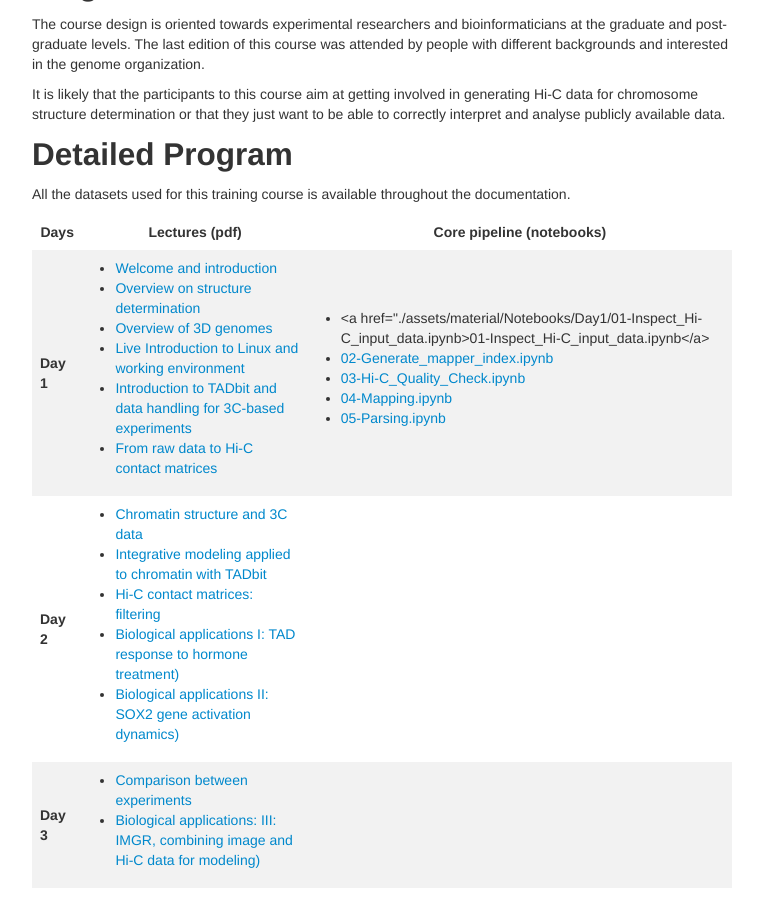
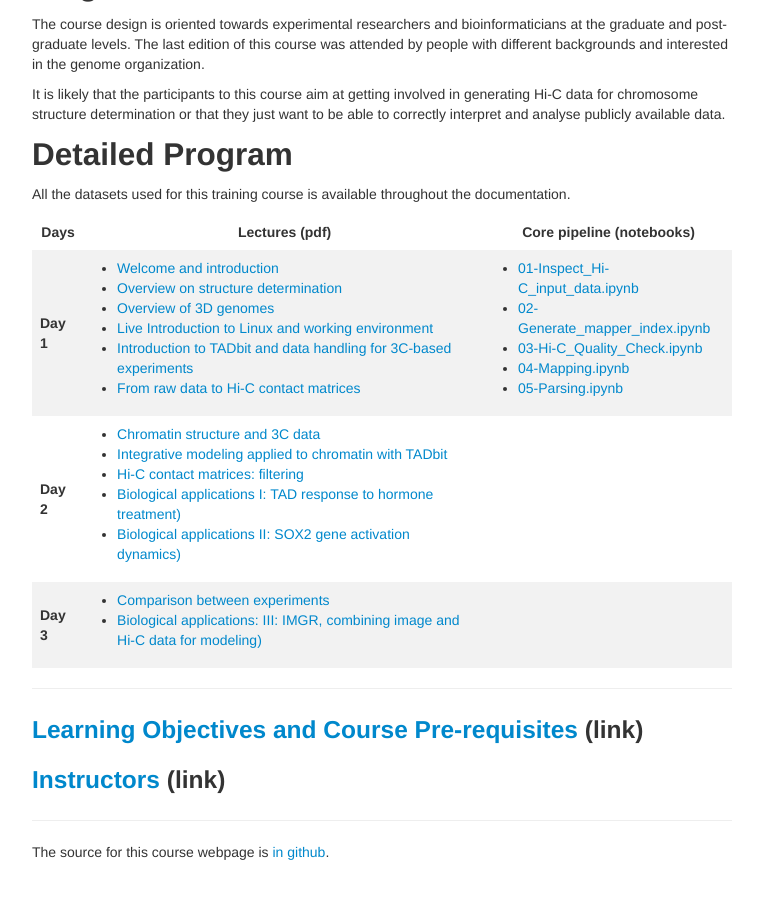
Before and after one commit to GTPB/3DAROC21, a Jekyll site: the page built from index.md, in a window 1280 px wide and 900 px high, scrolled down 1173 px. Shown: the whole window, without its empty margins (258-1021 px from the left). Built offline with Jekyll 4.4.1, drawn with Linux system fonts in a browser that asks for light colours; grey boxes are pictures that could not be loaded.

Commit message:
Fix missing quote

```diff
--- a/index.md
+++ b/index.md
@@ -88,7 +88,7 @@
      </td>
      <td>
 <ul>
-        <li> <a href="./assets/material/Notebooks/Day1/01-Inspect_Hi-C_input_data.ipynb>01-Inspect_Hi-C_input_data.ipynb</a></li>
+        <li> <a href="./assets/material/Notebooks/Day1/01-Inspect_Hi-C_input_data.ipynb">01-Inspect_Hi-C_input_data.ipynb</a></li>
 		<li> <a href="./assets/material/Notebooks/Day1/02-Generate_mapper_index.ipynb">02-Generate_mapper_index.ipynb</a></li>
 		<li> <a href="./assets/material/Notebooks/Day1/03-Hi-C_Quality_Check.ipynb">03-Hi-C_Quality_Check.ipynb</a></li>
 		<li> <a href="./assets/material/Notebooks/Day1/04-Mapping.ipynb">04-Mapping.ipynb</a></li>
```
